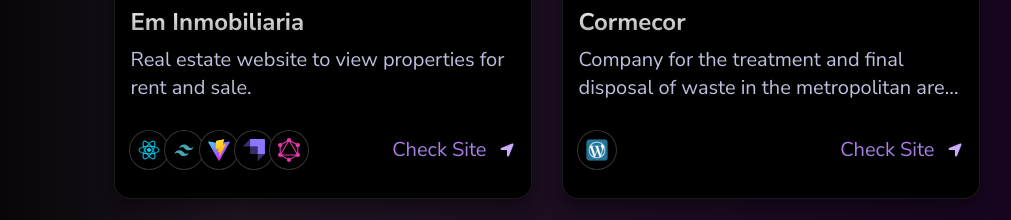
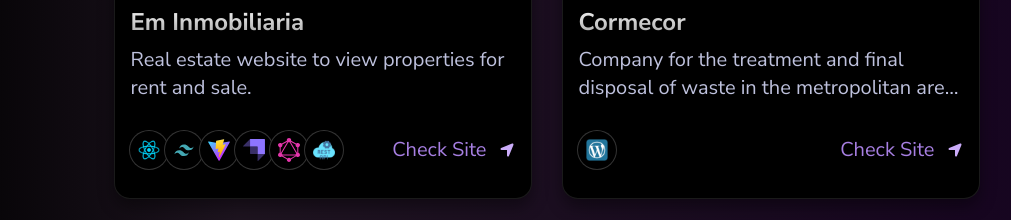
Before and after one commit to tomitose/portfolio-tomas, a React (Vite) app: page / in a window 1280 px wide. Shown: the part 3580-3800 px from the top of the page, without its empty margins (95-1106 px from the left). Built offline with nearby package versions, Linux system fonts and the light colour scheme.

Commit message:
Ultimas modificaciones logos y proyecto nuevo

```diff
--- a/src/data/index.ts
+++ b/src/data/index.ts
@@ -13,7 +13,7 @@ export const projects = [
     title: "Em Inmobiliaria",
     des: "Real estate website to view properties for rent and sale.",
     img: "/em-inmobiliaria.png",
-    iconLists: ["/logos/react.svg", "/logos/tailwind.svg", "/logos/vite.svg", "/logos/strapi.svg", "/logos/graphql.svg"],
+    iconLists: ["/logos/react.svg", "/logos/tailwind.svg", "/logos/vite.svg", "/logos/strapi.svg", "/logos/graphql.svg", "/logos/restapi.png"],
     link: "https://eminmobiliaria.com.ar/",
   },
   {
@@ -37,7 +37,7 @@ export const projects = [
     title: "Integrametrics",
     des: "Company focused on monitoring and analyzing advertising.",
     img: "/integra2.png",
-    iconLists: ["/logos/next.webp", "/logos/mysql.svg", "/logos/html.svg", "/logos/css.svg", "/logos/typescript.svg"],
+    iconLists: ["/logos/next.webp", "/logos/mysql.svg", "/logos/html.svg", "/logos/css.svg", "/logos/typescript.svg", "/logos/restapi.png"],
     link: "https://integra-metrics.com/",
   },
   {
@@ -45,7 +45,7 @@ export const projects = [
     title: "Horus",
     des: "Company providing surveillance services for guards and kiosks with assistance.",
     img: "/horus2.png",
-    iconLists: ["/logos/angular.svg", "/logos/mysql.svg", "/logos/socket.svg", "/logos/html.svg", "/logos/css.svg", "/logos/typescript.svg"],
+    iconLists: ["/logos/angular.svg", "/logos/mysql.svg", "/logos/socket.svg", "/logos/html.svg", "/logos/css.svg", "/logos/typescript.svg", "/logos/restapi.png"],
     link: "https://horus.com.ar/",
   },
   {
@@ -53,7 +53,7 @@ export const projects = [
     title: "Divishare",
     des: "A web/application we developed with Wishmakers for expense division.",
     img: "/divishare-prototype.png",
-    iconLists: ["/logos/react.svg", "/logos/tailwind.svg", "/logos/vite.svg", "/logos/socket.svg", "/logos/html.svg", "/logos/javascript.svg"],
+    iconLists: ["/logos/react.svg", "/logos/tailwind.svg", "/logos/vite.svg", "/logos/socket.svg", "/logos/html.svg", "/logos/javascript.svg", "/logos/restapi.png","/logos/figma.svg"],
     link: "https://divishare.com/",
   },
   {
@@ -61,7 +61,7 @@ export const projects = [
     title: "Ministerio Plan 26",
     des: "Program +26 is a project aimed at unemployed individuals seeking work.",
     img: "/ministerio.png",
-    iconLists: ["/logos/angular.svg", "/logos/mysql.svg", "/logos/html.svg", "/logos/css.svg", "/logos/typescript.svg"],
+    iconLists: ["/logos/angular.svg", "/logos/mysql.svg", "/logos/html.svg", "/logos/css.svg", "/logos/typescript.svg", "/logos/restapi.png"],
     link: "https://desarrolloyempleo.cba.gov.ar/programa-empleo-26/",
   },
   {
@@ -69,7 +69,7 @@ export const projects = [
     title: "Methexis",
     des: "Methexis is a collaborative learning project that connects students and mentors in a dynamic environment.",
     img: "/methexis.png",
-    iconLists: ["/logos/react.svg", "/logos/mongodb.svg", "/logos/html.svg", "/logos/css.svg", "/logos/typescript.svg","/logos/tailwind.svg","/logos/socket.svg"],
+    iconLists: ["/logos/react.svg", "/logos/mongodb.svg", "/logos/html.svg", "/logos/css.svg", "/logos/typescript.svg","/logos/tailwind.svg","/logos/socket.svg", "/logos/restapi.png"],
     link: "https://methexisacademy.com/",
   },
   {
@@ -79,6 +79,14 @@ export const projects = [
     img: "/cuos-web.png",
     iconLists: ["/logos/angular.svg", "/logos/html.svg", "/logos/css.svg", "/logos/typescript.svg","/logos/figma.svg"],
     link: "https://cuos.com.ar/",
+  },
+  {
+    id: 10,
+    title: "Marca Latam",
+    des: "Marca Latam is web platform designed to help you register and legally protect your trademark, from initial database search to final registration.",
+    img: "/marca-latam.png",
+    iconLists: ["/logos/angular.svg", "/logos/html.svg", "/logos/css.svg", "/logos/typescript.svg", "/logos/restapi.png"],
+    link: "https://marcalatam.com/",
   },
 
 ];
```
Also changed, not shown: public/marca-latam.png (added).
